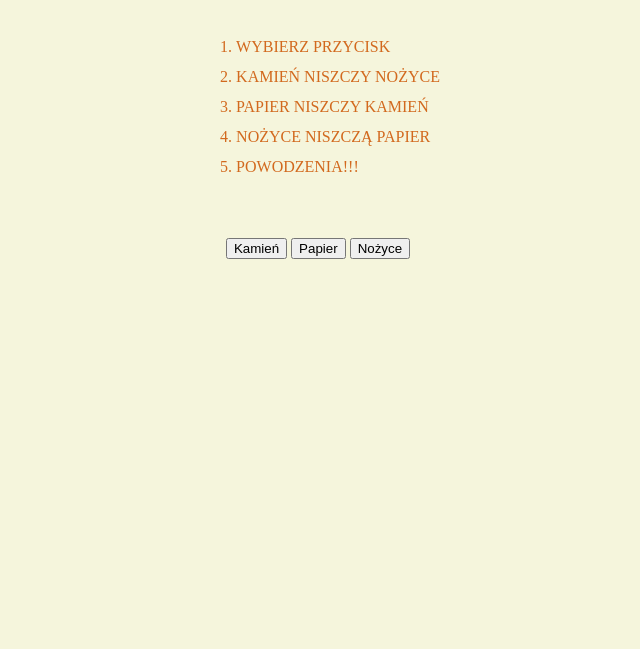
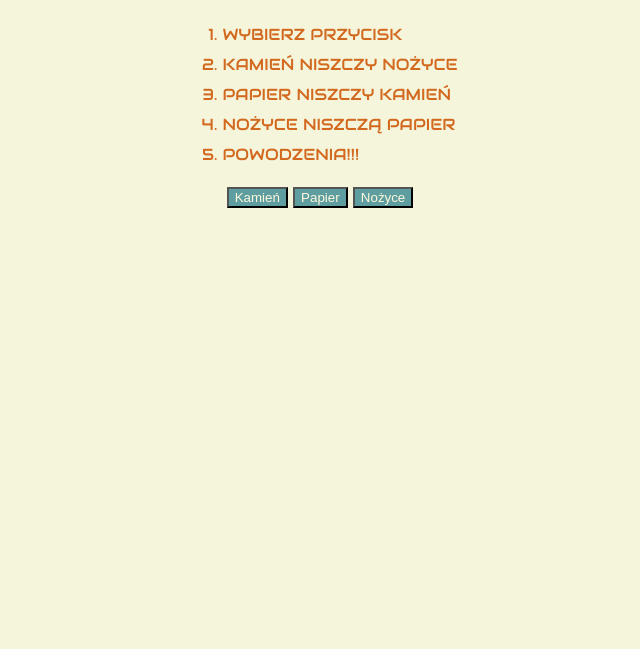
Before and after one commit to dawidmwojciechowski/javascript-prework, a website: page index.html in a window 1280 px wide. Shown: the part 151-800 px from the top of the page, without its empty margins (320-960 px from the left). Drawn offline with Linux system fonts and the light colour scheme.

Commit message:
font and buttons moderating

```diff
--- a/index.html
+++ b/index.html
@@ -4,13 +4,14 @@
 	<meta charset="UTF-8">
 	<title>Kamień, papier, nożyce</title>
 	<link rel="preconnect" href="https://fonts.gstatic.com">
-	<link rel="stylesheet" href="vendor/bootstrap-grid.css">
+	<link rel="preconnect" href="https://fonts.gstatic.com">
+	<link href="https://fonts.googleapis.com/css2?family=Audiowide&display=swap" rel="stylesheet">
 	<link rel="stylesheet" href="css/style.css">
 </head>
 <body>
 	<div class="container">
 		<h1>KAMIEŃ, PAPIER, NOŻYCE</h1>
-			<div><h3>INSTRUKCJA GRY</h3>
+			<div class="container"><h3>INSTRUKCJA GRY</h3>
 				<ol>
 					<li>WYBIERZ PRZYCISK</li>
 					<li>KAMIEŃ NISZCZY NOŻYCE</li>
--- a/sass/style.scss
+++ b/sass/style.scss
@@ -2,6 +2,8 @@ body {
     background-color: beige;
     text-align: center;
     padding: 20px;
+    font-family: 'Audiowide', cursive;
+
 }
 
 ol {
@@ -11,6 +13,15 @@ ol {
     color:chocolate;
 }
 
-.container{
+#container{
     margin: 40px;
 }
+
+#messages {
+    padding: 40px;
+}
+
+#button-rock, #button-paper, #button-scissors {
+    background-color: cadetblue;
+    color: cornsilk;
+}
```
Also changed, not shown: css/style.css, vendor/bootstrap-grid.css (deleted), 1 other file.
